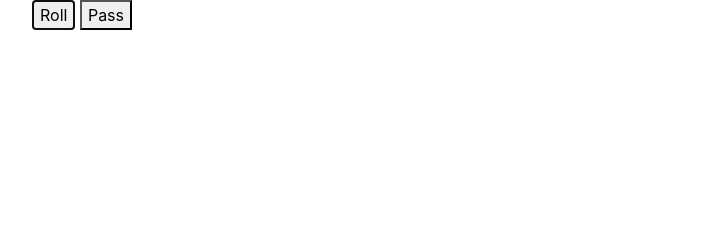
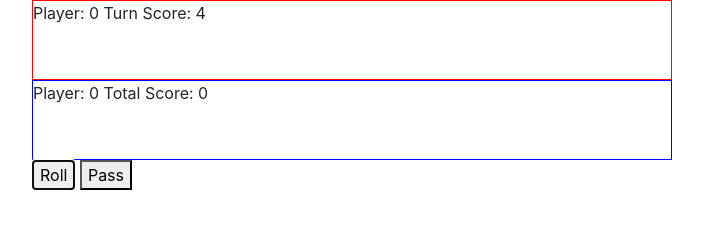
Before and after one commit to cheemurakami/pig_dice, a plain HTML site: page index.html in a window 1280 px wide. Both pictures are taken after a click on the button "Roll". Shown: the whole page, without its empty margins (53-756 px from the left). Drawn offline with nearby package versions, Linux system fonts and the light colour scheme.

Commit message:
Add JavaScript to update scores display

```diff
--- a/css/styles.css
+++ b/css/styles.css
@@ -0,0 +1,10 @@
+#score {
+  border: 1px solid red;
+  height: 10vh;
+  width: 50vw;
+}
+#total-score {
+  border: 1px solid blue;
+  height: 10vh;
+  width: 50vw;
+}
--- a/index.html
+++ b/index.html
@@ -11,6 +11,12 @@
 </head>
 <body>
   <div class="container">
+    <div id="score">
+
+    </div>
+    <div id="total-score">
+
+    </div>
     <button id="roll">Roll</button>
     <button id="pass">Pass</button>
   </div>
--- a/js/scripts.js
+++ b/js/scripts.js
@@ -19,7 +19,6 @@ allPlayers.push(new player(1))
 
 // referee neutral
 function switchTurns() {
-
   if (playerTurn === 0){
     allPlayers[0].addScore();
     if (allPlayers[0].totalScore >= 100) {
@@ -35,6 +34,8 @@ function switchTurns() {
     }
     playerTurn = 0;
   }
+  displayScore();
+
 }
 
 
@@ -44,20 +45,35 @@ function switchTurns() {
 
 function diceRoll() {
   var random = Math.floor(Math.random() * 6) + 1;
+  console.log(random)
   if (random == 1){
     allPlayers[playerTurn].turnScore = 0;
     switchTurns();
   }
   else {
     allPlayers[playerTurn].turnScore += random; //YOU update the score
+
 //return random; //give ME the number, and I'll do something with it somewhere else
   }
+  displayScore();
+}
+
+function displayScore() {
+  $("#score").html("Player: " + playerTurn + " Turn Score: " + allPlayers[playerTurn].turnScore);
+  $("#total-score").html("Player: " + playerTurn + " Total Score: " + allPlayers[playerTurn].totalScore);
 }
 
 
 //##################################################################
 
 $(document).ready(function() {
-  $("#roll").click(diceRoll());
-  $("#pass").click(switchTurns());
+  $("#roll").click(function(){
+    diceRoll();
+  });
+  $("#pass").click(function(){
+    switchTurns();
+  });
+
+
+
 });
```
